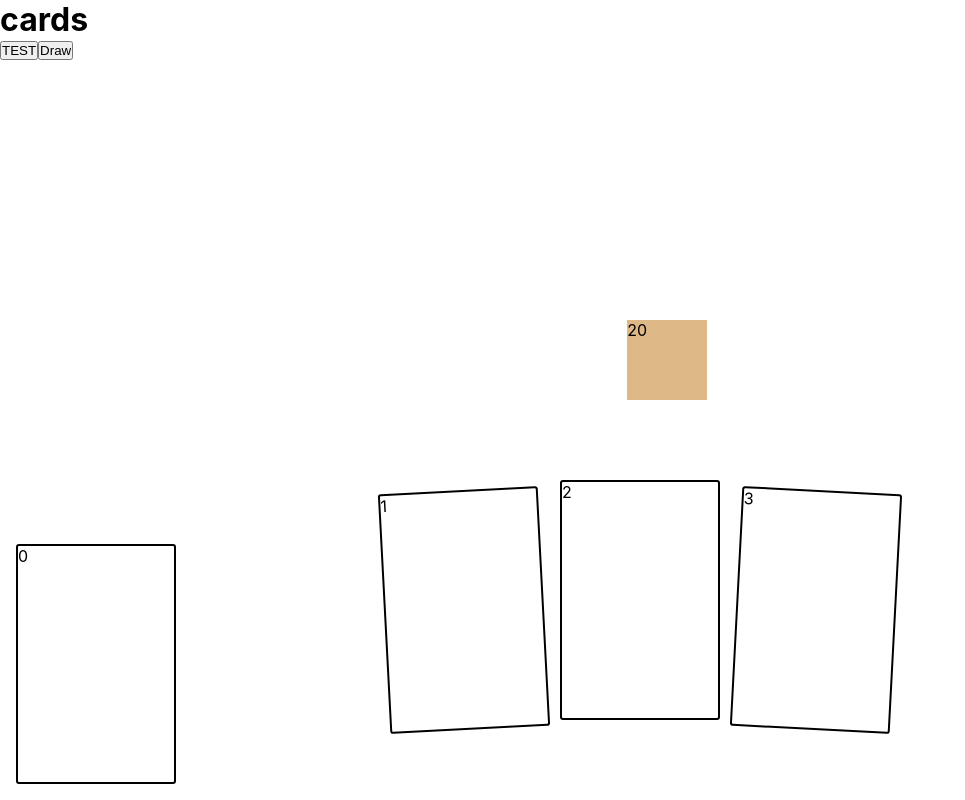
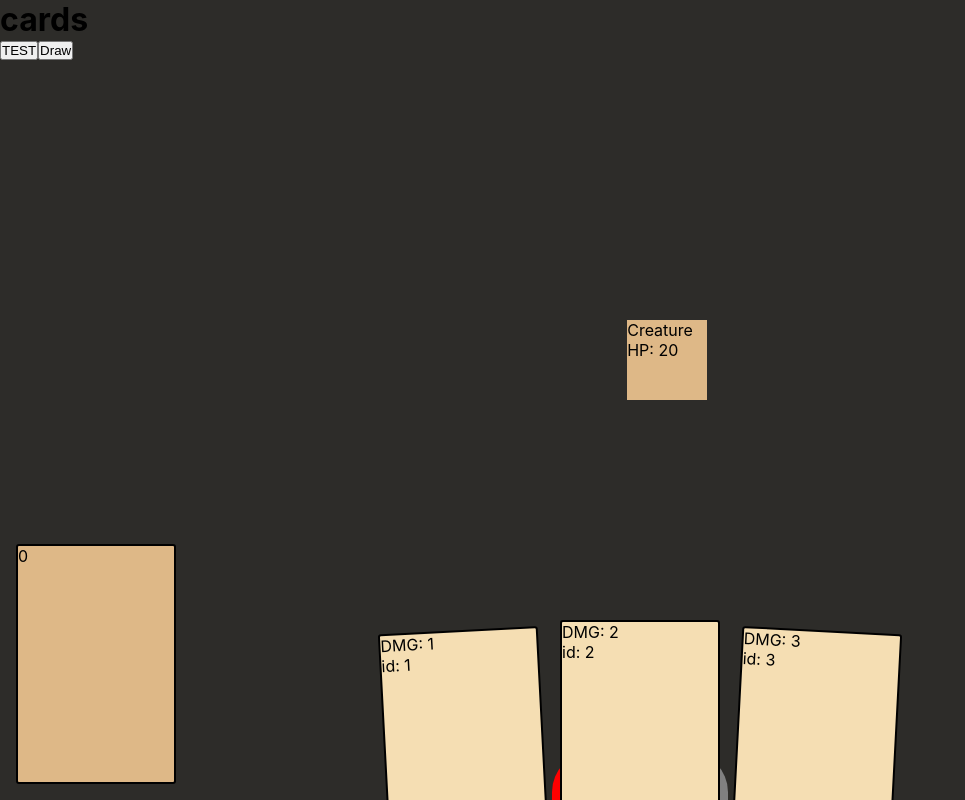
Before and after one commit to ChimentiMatt/Card-Game-SlayTheSpire_Like, a React (Create React App) app: page / in a window 1280 px wide. Shown: the whole page, without its empty margins (0-965 px from the left). Built offline with nearby package versions, Linux system fonts and the light colour scheme.

Commit message:
more making of the early card system

```diff
--- a/src/App.js
+++ b/src/App.js
@@ -3,24 +3,26 @@ import Hand from './components/Hand';
 import Creature from './components/Creature';
 import './styles.css'
 
-
 function App() {
-  let uuid = 4
+  const [uuid, setUuid] = useState(4)
+  const [health, setHealth] = useState(20)
+  const [energy, setEnergy] = useState(2)
   const [cards, setCards] = useState([
     { id: 1, str: 1, def: 2},
     { id: 2, str: 2, def: 3},
     { id: 3, str: 3, def: 3},
   ])
 
-
   const [discardPile, setDiscardPile] = useState([])
 
   const [creatureObj, setCreatureObj] = useState({hp: 20})
 
   const draw = () => {
-        // setCards(current => [...current,{ str: 4, def: 3},])
-          setCards(current => [...current, createCard(),])
-
+    console.log(cards.length)
+    // setCards(current => [...current,{ str: 4, def: 3},])
+    if (cards.length < 6){
+      setCards(current => [...current, createCard(),])
+    }
   }
 
   const playCard = (damage, card) => {
@@ -36,16 +38,17 @@ function App() {
         return element.id !== card.id
     }))
 
-    // add card object to discard pile array
+    // Add a card object to Discard Pile array
     setDiscardPile([...discardPile,{id:card.id, str: card.str}]
     )
 
   }
 
   const createCard = () =>{
-    const str = Math.floor(Math.random() * (6 - 1) + 1); // The maximum is
-    const def = Math.floor(Math.random() * (6 - 1) + 1); // The maximum is
-    uuid++
+    const str = Math.floor(Math.random() * (6 - 1) + 1)
+    const def = Math.floor(Math.random() * (6 - 1) + 1)
+
+    setUuid(uuid + 1)
     return { id: uuid, str: str, def: def}
   }
 
@@ -59,16 +62,26 @@ function App() {
     <div className="App">
       <h1>cards</h1>
       <button onClick={testFunc}>TEST</button>
+      <button onClick={draw}>Draw</button>
 
-      <div id='discardPile'>{discardPile.length}</div>
+      <div id='discard-pile'>{discardPile.length}</div>
+
       <Creature creatureObj={creatureObj} setCreatureObj={setCreatureObj}/>
-      <div id="cardContainer">
+
+
+      <div id="card-container">
         {cards.map((card, index) => (
           <Hand key={index} card={card} cards={cards} index={index} playCard={playCard} />
-        ))
-      }
+          ))
+        }
       </div>
-      <button onClick={draw}>Draw</button>
+
+
+      <div id='health-and-energy-container'>
+        <div id='health'>{health}</div>
+        <div id='energy'>{energy}</div>
+        {/* {uuid} */}
+      </div>
     </div>
   );
 }
--- a/src/components/Creature.jsx
+++ b/src/components/Creature.jsx
@@ -1,7 +1,7 @@
 import { useState } from 'react'
 const Creature = ({creatureObj, setCreatureObj}) => {
     return (
-        <div id='creature'>{creatureObj.hp}</div>
+        <div id='creature'>Creature HP: {creatureObj.hp}</div>
     )
 }
 
--- a/src/components/Hand.jsx
+++ b/src/components/Hand.jsx
@@ -6,19 +6,29 @@ const Hand = ({card, cards, index, playCard}) => {
     if (cards.length === 3) rotationArray = [{deg: -3, y: 10}, {deg: 0, y: 0}, {deg: 3, y: 10}]
     else if (cards.length === 4) rotationArray = [{deg: -6, y: 15}, {deg: -2, y: 0}, {deg: 2, y: 0}, {deg: 6, y: 15}]
     else if (cards.length === 5) rotationArray = [{deg: -12, y: 30}, {deg: -6, y: 1}, {deg: 0, y: -10}, {deg: 6, y: 1}, {deg: 12, y: 30}]
+    else if (cards.length === 6) rotationArray = [{deg: -15, y: 60}, {deg: -10, y: 20}, {deg: -3, y:  1}, {deg: 3, y: 1}, {deg: 10, y: 20}, {deg: 15, y: 60}]
 
 
     useEffect(() => {
         console.log(`${rotationArray[index].y}`)
     })
 
+    const hoverZoom = (index, onOrOFf) => {
+        console.log(card)
+        if (onOrOFf) gsap.to(`#card${index}`, {zoom: 1.75, y: '-7rem', x: '-3rem'})
+        else gsap.to(`#card${index}`, {zoom: 1, y: '0rem', x: '0rem'})
+    }
+
 
 
     return (
-    <div className="card card1" onClick={() => playCard(card.str, card)} style={{rotate: `${rotationArray[index].deg}deg`, top: `${rotationArray[index].y}px` }}>
-        {card.str}
-        {/* {index} */}
-        {/* {card.def} */}
+    <div className="card" onClick={() => playCard(card.str, card)} onMouseEnter={() => hoverZoom(index, true)} onMouseLeave={() => hoverZoom(index, false)} style={{rotate: `${rotationArray[index].deg}deg`, top: `${rotationArray[index].y}px` }}>
+        <div id={`card${index}`} className='inner-card'>
+            <p>DMG: {card.str}</p>
+            {/* {index} */}
+            {/* {card.def} */}
+            <p>id: {card.id}</p>
+        </div>
     </div>
   )
 }
--- a/src/styles.css
+++ b/src/styles.css
@@ -6,41 +6,44 @@
 
 }
 
-#health{
-    position: absolute;
-    bottom: 0;
-    left: 0;
-    height: 7rem;
-    width: 7rem;
-    background-color: red;
-    border-radius: 50%;
-    text-align: center;
+.App{
+    height: 100vh;
+    overflow: hidden;
+    background-color: rgb(45, 44, 41);
 }
 
-
-#cardContainer{
-    position: absolute;
+#card-container{
+    position: relative;
+    margin-top: 35rem;
     display: flex;
     gap: 1rem;
     justify-content: center;
     width: 100vw;
-    bottom: 5rem;
-
+    bottom: 0rem;
+    align-items: flex-end;
 }
 
-#cardLoopContainer:nth-child(1){
-    /* background-color: red; */
-    /* transform: rotate(10deg); */
-    /* display: none; */
+
+
+
+.card{
+    height: 15rem;
+    width: 10rem;
+    /* border: 2px solid black; */
+    border-radius: 3px;
+    position: relative;
+    z-index: 1;
 }
 
-.card{
+.inner-card{
+    /* position: absolute; */
+    background-color: wheat;
     height: 15rem;
     width: 10rem;
     border: 2px solid black;
     border-radius: 3px;
     position: relative;
-
+    z-index: 2;
 }
 
 #creature{
@@ -52,12 +55,43 @@
     left: 49vw;
 }
 
-#discardPile{
+#discard-pile{
     height: 15rem;
     width: 10rem;
     border: 2px solid black;
+    background-color: burlywood;
     border-radius: 3px;
     position: fixed;
     bottom: 1rem;
     left: 1rem;
 }
+
+#health-and-energy-container{
+    position: absolute;
+    bottom: 0;
+    width: 100vw;
+    display: flex;
+    justify-content: center;
+    gap: 1rem;
+}
+
+
+#health{
+    display: flex;
+    justify-content: center;
+    align-items: center;
+    height: 3rem;
+    width: 5rem;
+    background-color: red;
+    border-radius: 10rem 10rem 0 0;
+}
+
+#energy{
+    display: flex;
+    justify-content: center;
+    align-items: center;
+    height: 3rem;
+    width: 5rem;
+    background-color: gray;
+    border-radius: 10rem 10rem 0 0;
+}
```
